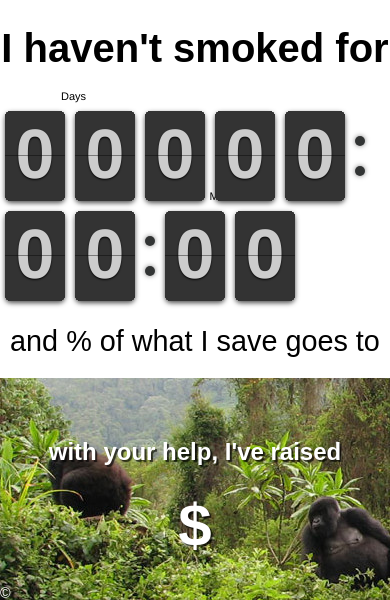
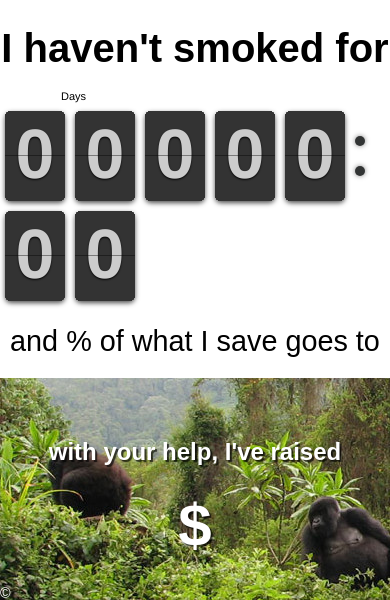
Before and after one commit to fgaudin/helpmequit, a Django app: template src/iquitsupportit/quitter/templates/index.html in a window 390 px wide; the page is wider, and only the part inside the window is pictured. Shown: the part 224-824 px from the top of that part. Run offline with Django 3.2, Linux system fonts and the light colour scheme; the template is opened without the code that fills it: values that come from a table or form of the project are taken from there, others are empty; parts of the project's set-up code (start-up, migrations or seed data) failed here and were passed over.

Commit message:
Fix counter on mobile

```diff
--- a/src/iquitsupportit/static/css/style.css
+++ b/src/iquitsupportit/static/css/style.css
@@ -100,6 +100,14 @@
     display: inline-block;
     width: inherit;
     margin: 35px 0 15px 0;
+}
+@media only screen and (max-width : 480px) {
+    #clock .minutes ~ .flip {
+       display: none;
+    }
+    #clock .minutes {
+        display: none;
+    }
 }
 #charity-box {
     font-size: 1.8em;
```
